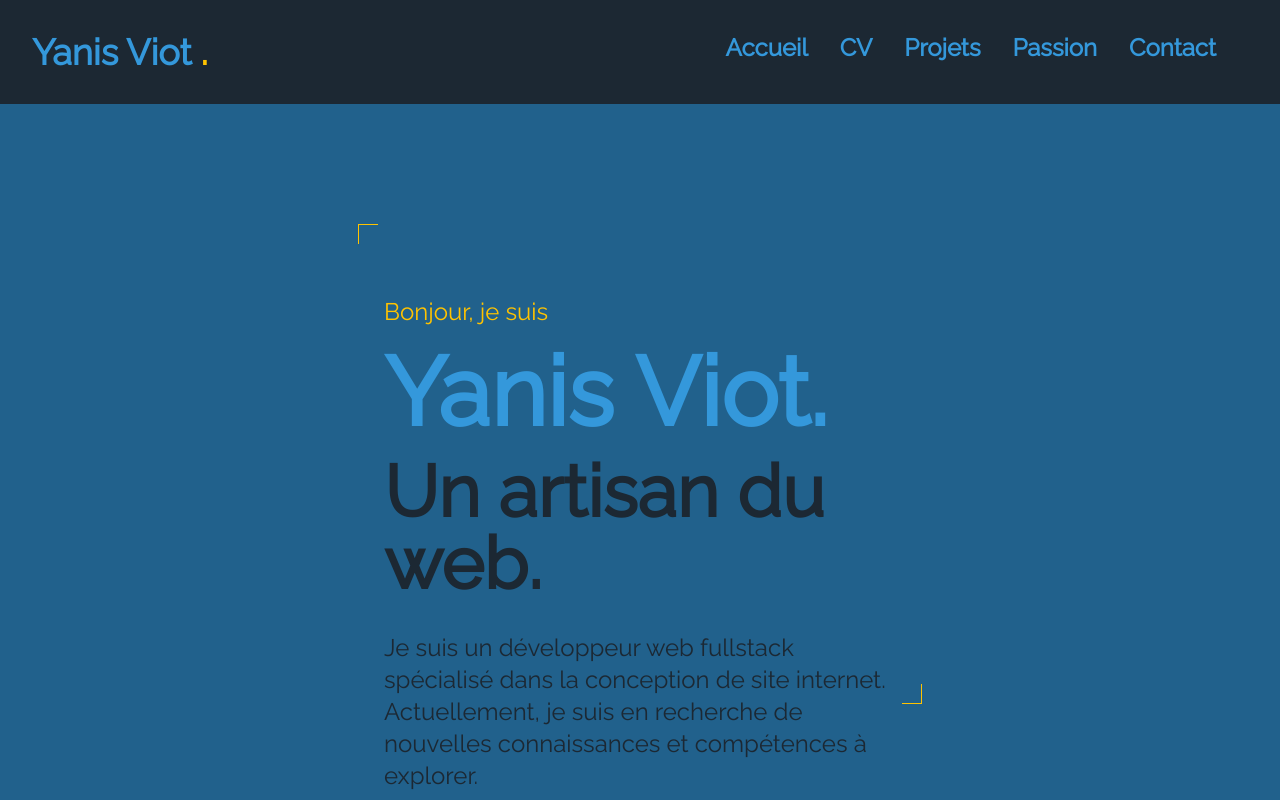
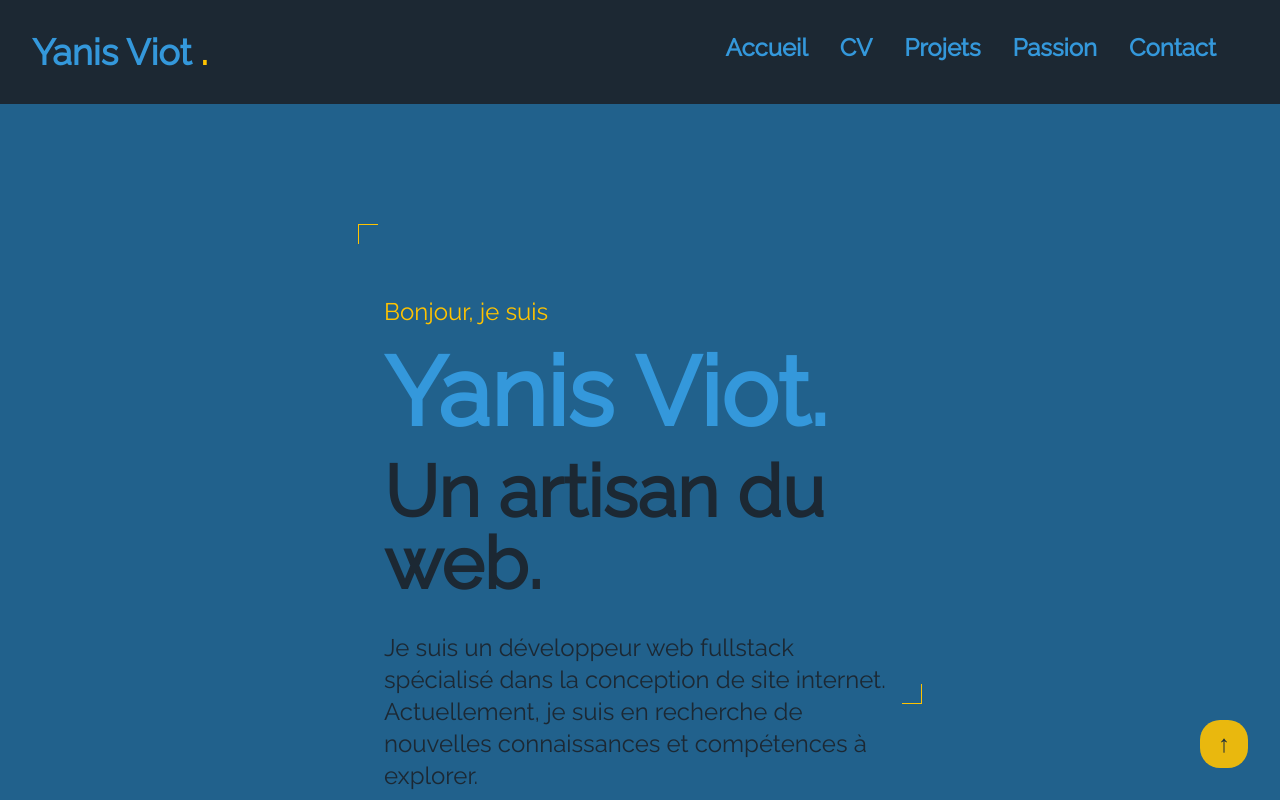
Before and after one commit to BarzaGuignol/monPortfolio, a React (Vite) app in the folder frontend/: page / in a window 1280 px wide. Shown: the top 800 px of the page. Built offline with nearby package versions, Linux system fonts and the light colour scheme; no server answers.

Commit message:
ajout bouton retour haut de page

```diff
--- a/frontend/src/App.css
+++ b/frontend/src/App.css
@@ -11,3 +11,19 @@ body {
   -moz-osx-font-smoothing: grayscale;
   color: #0c3944;
 }
+
+.back-to-top {
+  position: fixed;
+  bottom: 2rem;
+  right: 2rem;
+  width: 3rem;
+  height: 3rem;
+  border-radius: 20px;
+  background-color: #FFC300;
+  opacity: 90%;
+  color: #1C2833;
+  font-size: 1.5rem;
+  cursor: pointer;
+  font-weight:bold;
+
+}
--- a/frontend/src/App.jsx
+++ b/frontend/src/App.jsx
@@ -22,6 +22,7 @@ import LeBalcon from "@pages/LeBalcon";
 import Accueil from "./pages/Accueil";
 
 import "./App.css";
+import BoutonRetourHaut from "@components/BoutonRetourHaut";
 
 function App() {
   return (
@@ -54,6 +55,7 @@ function App() {
           <Route path="/bundle/ecrits/:id" element={<EcritsUni />} />
           <Route path="/bundle/tableaux/:id" element={<APITableauxUni />} />
         </Routes>
+        <BoutonRetourHaut />
         <Footer />
       </Router>
     </div>
--- /dev/null
+++ b/frontend/src/components/BoutonRetourHaut.jsx
@@ -0,0 +1,15 @@
+import React from "react";
+
+export default function BoutonRetourHaut() {
+  function retourHaut() {
+    window.scrollTo({
+      top: 0,
+      behavior: "smooth",
+    });
+  }
+  return (
+    <button type="button" className="back-to-top" onClick={retourHaut}>
+      ↑
+    </button>
+  );
+};
--- a/frontend/src/pages/Accueil.jsx
+++ b/frontend/src/pages/Accueil.jsx
@@ -4,6 +4,14 @@ import { Link } from "react-router-dom";
 import "./Accueil.css";
 
 export default function Accueil() {
+
+  function retourHaut() {
+    window.scrollTo({
+      top: 0,
+      behavior: "smooth",
+    });
+  }
+
   return (
     <div className="bg-[#21618C]">
       <div className="min-h-screen flex flex-col w-4/5 sm:w-2/5 mx-auto pt-20 sm:pt-48 corners">
@@ -31,7 +39,7 @@ export default function Accueil() {
         <h2 className="text-4xl font-bold text-[#3498DB] flex flex-row">
           <p className="text-4xl font-bold text-[#FFC300] mr-4">-</p>Mes projets
         </h2>
-        <Link to="/projets">
+        <Link to="/projets" onClick={retourHaut}>
           <p className="text-2xl text-[#1C2833] mt-8 hover:text-[#FFC300]">
             Pour découvrir mes compétences à travers des sites internet réalisés
             par mes soins.
@@ -48,7 +56,7 @@ export default function Accueil() {
           <p className="text-4xl font-bold text-[#FFC300] ml-4">-</p>Mes
           passions
         </h2>
-        <Link to="/passion">
+        <Link to="/passion" onClick={retourHaut}>
           <p className="text-2xl text-[#1C2833] mt-8 hover:text-[#FFC300]">
             D'autres sujets sur lesquels j'ai exercé mon savoir et développé de
             la compétence.
@@ -65,7 +73,7 @@ export default function Accueil() {
           <p className="text-4xl font-bold text-[#FFC300] mr-4">-</p>Mes
           contacts
         </h2>
-        <Link to="/contact">
+        <Link to="/contact" onClick={retourHaut}>
           <p className="text-2xl text-[#1C2833] mt-8 hover:text-[#FFC300]">
             Intéressé par mon profil ? Un mot, une remarque à me dire ? C'est
             par ici que ça se passe.
@@ -81,7 +89,7 @@ export default function Accueil() {
         <h2 className="text-4xl font-bold text-[#3498DB] flex flex-row-reverse">
           <p className="text-4xl font-bold text-[#FFC300] ml-4">-</p>Le mystère
         </h2>
-        <Link to="mystère">
+        <Link to="/mystere" onClick={retourHaut}>
           <p className="text-2xl text-[#1C2833] mt-8 hover:text-[#FFC300]">
             Voilà bien une étrangeté, une anomalie, qu'est-ce que ça fait là sur
             un portfolio ? je me le demande bien.
--- a/frontend/src/pages/Passion.jsx
+++ b/frontend/src/pages/Passion.jsx
@@ -16,6 +16,13 @@ export default function Passion() {
       })
       .catch((err) => console.error(err));
   }, []);
+
+  function retourHaut() {
+    window.scrollTo({
+      top: 0,
+      behavior: "smooth",
+    });
+  }
 
   return (
     <div className="min-h-screen bg-[#21618C]">
@@ -36,6 +43,7 @@ export default function Passion() {
           <Link
             to="/tableaux"
             className="bg-transparent text-[#FFC300] text-center font-bold border-2 border-[#FFC300] w-1/3 mt-12 p-2 rounded hover:bg-[#FFC300] hover:opacity-80 hover:text-[#1C2833]"
+            onClick={retourHaut}
           >
             En voir plus
           </Link>
--- a/frontend/src/pages/PassionAdmin.jsx
+++ b/frontend/src/pages/PassionAdmin.jsx
@@ -30,6 +30,13 @@ export default function PassionAdmin() {
       .catch((err) => console.error(err));
   };
 
+  function retourHaut() {
+    window.scrollTo({
+      top: 0,
+      behavior: "smooth",
+    });
+  }
+
   return (
     <div className="min-h-screen bg-[#21618C]">
       <h2 className="text-center text-[#3498DB] text-4xl pt-10 underline underline-offset-8 decoration-[#FFC300]">
@@ -53,6 +60,7 @@ export default function PassionAdmin() {
           <Link
             to="/bundle/tableaux"
             className="bg-transparent text-[#FFC300] text-center font-bold border-2 border-[#FFC300] w-1/3 mt-12 p-2 rounded hover:bg-[#FFC300] hover:opacity-80 hover:text-[#1C2833]"
+            onClick={retourHaut}
           >
             En voir plus
           </Link>
```
